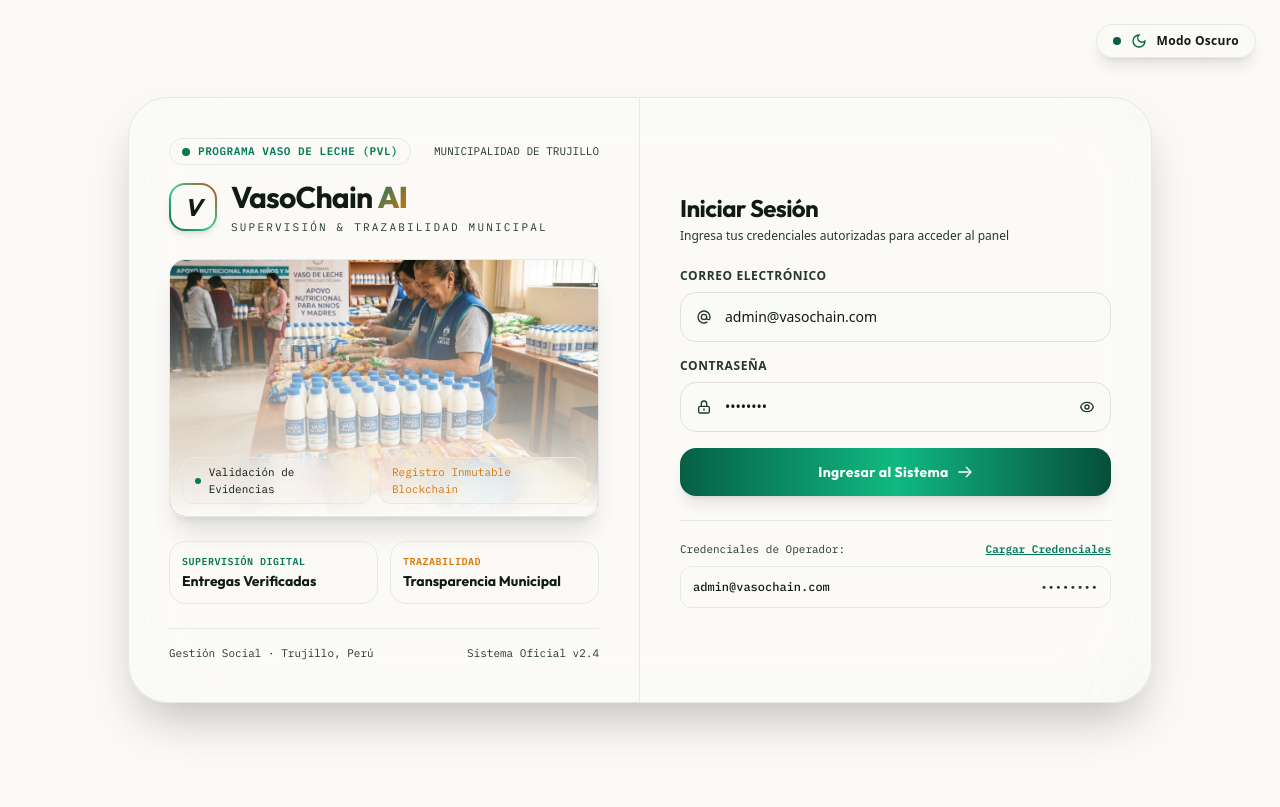
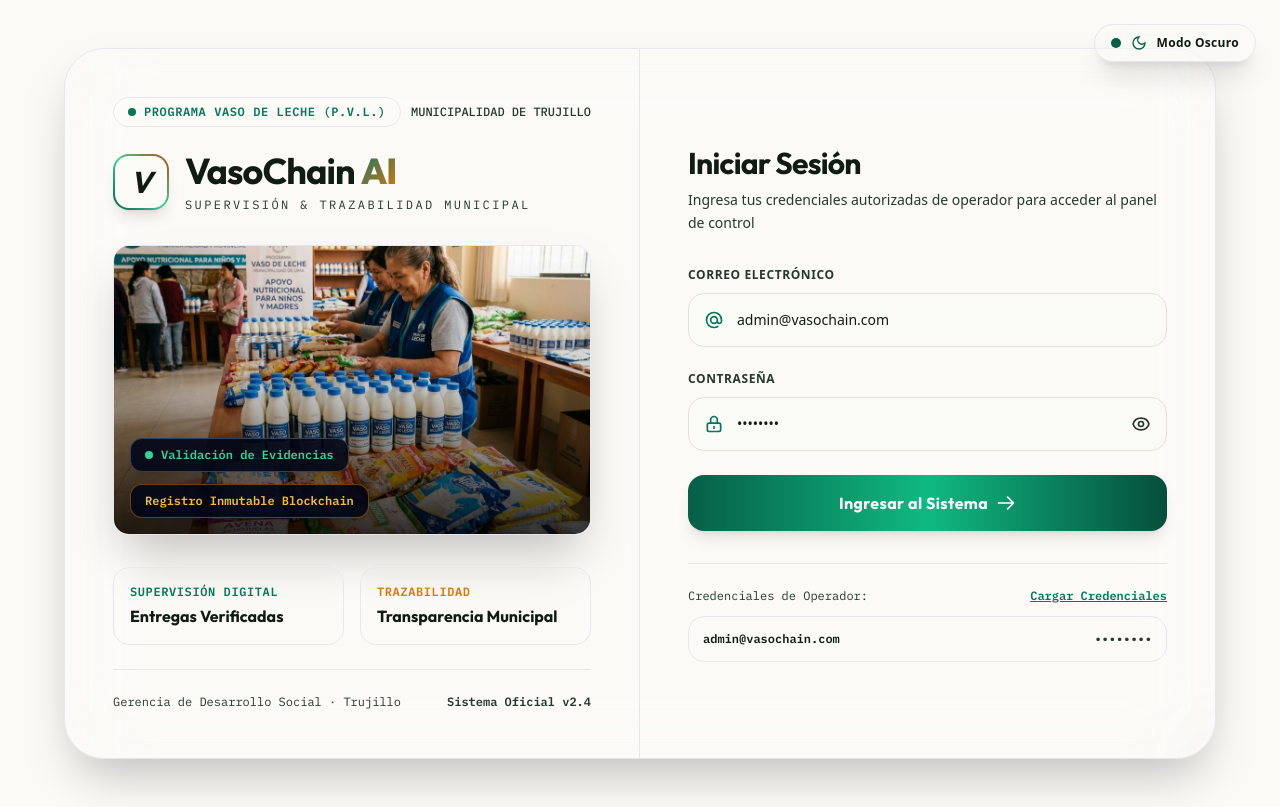
Before and after one commit to Prolexis/vasochainAI, a React (Vite) app in the folder frontend/: page /login in a window 1280 px wide. Built offline with nearby package versions, Linux system fonts and the light colour scheme.

Commit message:
style: diseno espacioso de alto contraste para login en modo claro y oscuro

```diff
--- a/frontend/src/pages/Login.jsx
+++ b/frontend/src/pages/Login.jsx
@@ -34,21 +34,21 @@
   };
 
   return (
-    <div className="min-h-screen relative flex items-center justify-center p-4 sm:p-6 lg:p-10 bg-ledger-950 text-paper-200 transition-colors duration-500 overflow-hidden font-sans">
+    <div className="min-h-screen relative flex items-center justify-center p-4 sm:p-6 lg:p-12 bg-ledger-950 text-paper-200 transition-colors duration-500 overflow-hidden font-sans">
 
-      {/* Fondo con resplandores suaves de apoyo social */}
-      <div className="absolute -top-48 -left-48 w-[30rem] h-[30rem] bg-confirm-500/15 rounded-full blur-[120px] pointer-events-none animate-pulse" />
-      <div className="absolute -bottom-48 -right-48 w-[30rem] h-[30rem] bg-seal-500/10 rounded-full blur-[120px] pointer-events-none" />
+      {/* Resplandores ambientales de fondo */}
+      <div className="absolute -top-40 -left-40 w-96 h-96 bg-confirm-500/10 rounded-full blur-[130px] pointer-events-none animate-pulse" />
+      <div className="absolute -bottom-40 -right-40 w-96 h-96 bg-seal-500/10 rounded-full blur-[130px] pointer-events-none" />
 
       {/* Botón Flotante Superior: Conmutador Modo Claro / Oscuro */}
       <div className="absolute top-6 right-6 z-50">
         <button
           onClick={toggleTheme}
-          className="flex items-center gap-2.5 px-4 py-2 rounded-full bg-ledger-900/80 border border-ledger-700/80 hover:border-confirm-400/50 text-paper-100 text-xs font-semibold tracking-wide shadow-lg backdrop-blur-xl transition-all duration-300 hover:scale-105 active:scale-95 group"
+          className="flex items-center gap-2.5 px-4 py-2.5 rounded-full bg-ledger-900/90 border border-ledger-700/80 hover:border-confirm-400/50 text-paper-100 text-xs font-semibold tracking-wide shadow-xl backdrop-blur-xl transition-all duration-300 hover:scale-105 active:scale-95 group"
         >
           {theme === 'dark' ? (
             <>
-              <span className="w-2 h-2 rounded-full bg-amber-400" />
+              <span className="w-2.5 h-2.5 rounded-full bg-amber-400" />
               <svg xmlns="http://www.w3.org/2000/svg" className="w-4 h-4 text-seal-400 group-hover:rotate-45 transition-transform" viewBox="0 0 24 24" fill="none" stroke="currentColor" strokeWidth="2">
                 <circle cx="12" cy="12" r="5"/>
                 <path d="M12 1v2M12 21v2M4.22 4.22l1.42 1.42M18.36 18.36l1.42 1.42M1 12h2M21 12h2M4.22 19.78l1.42-1.42M18.36 5.64l1.42-1.42"/>
@@ -57,7 +57,7 @@
             </>
           ) : (
             <>
-              <span className="w-2 h-2 rounded-full bg-confirm-500" />
+              <span className="w-2.5 h-2.5 rounded-full bg-confirm-500" />
               <svg xmlns="http://www.w3.org/2000/svg" className="w-4 h-4 text-confirm-500 group-hover:-rotate-12 transition-transform" viewBox="0 0 24 24" fill="none" stroke="currentColor" strokeWidth="2">
                 <path d="M12 3a6 6 0 0 0 9 9 9 9 0 1 1-9-9Z"/>
               </svg>
@@ -67,98 +67,102 @@
         </button>
       </div>
 
-      {/* Contenedor Principal Estilo Institucional 2026 */}
-      <div className="w-full max-w-5xl grid grid-cols-1 lg:grid-cols-12 rounded-[2.5rem] border border-ledger-700/80 bg-ledger-900/70 shadow-2xl overflow-hidden backdrop-blur-2xl z-10 hover-lift">
+      {/* Contenedor Principal Espacioso */}
+      <div className="w-full max-w-5xl lg:max-w-6xl grid grid-cols-1 lg:grid-cols-12 rounded-[2.5rem] border border-ledger-700/80 bg-ledger-900/80 shadow-2xl overflow-hidden backdrop-blur-2xl z-10 transition-all duration-300">
 
-        {/* Lado Izquierdo: Presentación del Programa Social Vaso de Leche */}
-        <div className="lg:col-span-6 relative flex flex-col justify-between p-8 lg:p-10 border-b lg:border-b-0 lg:border-r border-ledger-700/60 bg-gradient-to-b from-ledger-950/90 via-ledger-900/80 to-ledger-950/90">
+        {/* Lado Izquierdo: Presentación Institucional del Programa Social */}
+        <div className="lg:col-span-6 relative flex flex-col justify-between p-8 sm:p-10 lg:p-12 border-b lg:border-b-0 lg:border-r border-ledger-700/60 bg-gradient-to-b from-ledger-950/90 via-ledger-900/80 to-ledger-950/90">
 
-          {/* Header Superior con Identidad Municipal */}
-          <div className="relative z-10 space-y-3.5">
-            <div className="flex items-center justify-between">
-              <div className="inline-flex items-center gap-2 px-3 py-1 rounded-full bg-confirm-500/15 border border-confirm-400/30 text-confirm-400 text-[11px] font-mono tracking-wider font-semibold">
+          {/* Header Institucional con espacio holgado */}
+          <div className="space-y-4">
+            <div className="flex flex-wrap items-center justify-between gap-2">
+              <span className="inline-flex items-center gap-2 px-3.5 py-1.5 rounded-full bg-confirm-500/15 border border-confirm-400/30 text-confirm-400 text-xs font-mono font-bold tracking-wider">
                 <span className="w-2 h-2 rounded-full bg-confirm-400" />
-                PROGRAMA VASO DE LECHE (PVL)
-              </div>
-              <span className="text-[11px] font-mono text-paper-300/50">MUNICIPALIDAD DE TRUJILLO</span>
+                PROGRAMA VASO DE LECHE (P.V.L.)
+              </span>
+              <span className="text-xs font-mono text-paper-300/60 font-medium">
+                MUNICIPALIDAD DE TRUJILLO
+              </span>
             </div>
 
-            <div className="flex items-center gap-3.5">
-              <div className="w-12 h-12 rounded-2xl bg-gradient-to-tr from-confirm-500 via-emerald-400 to-seal-500 p-0.5 shadow-md">
+            <div className="flex items-center gap-4 pt-2">
+              <div className="w-14 h-14 rounded-2xl bg-gradient-to-tr from-confirm-500 via-emerald-400 to-seal-500 p-0.5 shadow-lg shrink-0">
                 <div className="w-full h-full rounded-[14px] bg-ledger-950 flex items-center justify-center">
-                  <span className="font-display italic text-paper-100 text-2xl font-bold">V</span>
+                  <span className="font-display italic text-paper-100 text-3xl font-bold">V</span>
                 </div>
               </div>
               <div>
-                <h1 className="text-2xl lg:text-3xl font-display font-bold text-paper-100 tracking-tight leading-none">
+                <h1 className="text-3xl lg:text-4xl font-display font-bold text-paper-100 tracking-tight leading-none">
                   VasoChain <span className="gradient-text">AI</span>
                 </h1>
-                <p className="text-[11px] uppercase tracking-[0.2em] text-paper-300/60 font-mono mt-1">
+                <p className="text-xs uppercase tracking-[0.2em] text-paper-300/70 font-mono mt-1.5">
                   Supervisión & Trazabilidad Municipal
                 </p>
               </div>
             </div>
           </div>
 
-          {/* Tarjeta de Fotografía Real de Insumos / Entrega */}
-          <div className="relative z-10 my-6 rounded-2xl border border-ledger-700/80 overflow-hidden shadow-xl group">
+          {/* Fotografía Real con Margen Amplio y Badges de Alto Contraste */}
+          <div className="my-8 rounded-2xl border border-ledger-700/80 overflow-hidden shadow-2xl relative group">
             <img
               src={loginHeroImg}
               alt="Programa Vaso de Leche Trujillo"
-              className="w-full h-56 lg:h-64 object-cover object-center group-hover:scale-105 transition-transform duration-700"
+              className="w-full h-64 lg:h-72 object-cover object-center group-hover:scale-105 transition-transform duration-700"
             />
 
-            {/* Sombra sutil de degradado */}
-            <div className="absolute inset-0 bg-gradient-to-t from-ledger-950 via-ledger-950/20 to-transparent" />
+            {/* Sombra de viñeta para asegurar legibilidad */}
+            <div className="absolute inset-0 bg-gradient-to-t from-black/80 via-black/20 to-transparent" />
 
-            {/* Badges de Verificación Institucional */}
-            <div className="absolute bottom-3 left-3 right-3 flex items-center justify-between gap-2 z-10">
-              <div className="px-3 py-1.5 rounded-xl bg-ledger-950/85 border border-ledger-700/80 backdrop-blur-md text-[11px] font-mono text-paper-100 flex items-center gap-2">
-                <span className="w-1.5 h-1.5 rounded-full bg-confirm-400" />
+            {/* Badges de Alto Contraste sobre la Imagen */}
+            <div className="absolute bottom-4 left-4 right-4 flex flex-wrap items-center justify-between gap-3 z-10">
+              <div className="px-3.5 py-2 rounded-xl bg-slate-950/90 border border-slate-700 text-xs font-mono text-emerald-400 font-semibold shadow-lg flex items-center gap-2">
+                <span className="w-2 h-2 rounded-full bg-emerald-400" />
                 Validación de Evidencias
               </div>
-              <div className="px-3 py-1.5 rounded-xl bg-ledger-950/85 border border-seal-400/30 backdrop-blur-md text-[11px] font-mono text-seal-400 flex items-center gap-1.5">
-                <span>Registro Inmutable Blockchain</span>
+              <div className="px-3.5 py-2 rounded-xl bg-slate-950/90 border border-amber-500/40 text-xs font-mono text-amber-400 font-semibold shadow-lg">
+                Registro Inmutable Blockchain
               </div>
             </div>
           </div>
 
-          {/* Indicadores Institucionales */}
-          <div className="relative z-10 grid grid-cols-2 gap-3">
-            <div className="p-3 rounded-2xl bg-ledger-950/60 border border-ledger-700/60 backdrop-blur-md">
-              <div className="text-[10px] font-mono uppercase text-confirm-400 font-bold tracking-wider">Supervisión Digital</div>
-              <div className="text-sm font-bold text-paper-100 mt-0.5 font-display">Entregas Verificadas</div>
+          {/* Tarjetas de Indicadores Institucionales Espaciadas */}
+          <div className="grid grid-cols-2 gap-4">
+            <div className="p-4 rounded-2xl bg-ledger-950/70 border border-ledger-700/70 backdrop-blur-md">
+              <div className="text-xs font-mono uppercase text-confirm-400 font-bold tracking-wider">Supervisión Digital</div>
+              <div className="text-base font-bold text-paper-100 mt-1 font-display">Entregas Verificadas</div>
             </div>
-            <div className="p-3 rounded-2xl bg-ledger-950/60 border border-ledger-700/60 backdrop-blur-md">
-              <div className="text-[10px] font-mono uppercase text-seal-400 font-bold tracking-wider">Trazabilidad</div>
-              <div className="text-sm font-bold text-paper-100 mt-0.5 font-display">Transparencia Municipal</div>
+            <div className="p-4 rounded-2xl bg-ledger-950/70 border border-ledger-700/70 backdrop-blur-md">
+              <div className="text-xs font-mono uppercase text-seal-400 font-bold tracking-wider">Trazabilidad</div>
+              <div className="text-base font-bold text-paper-100 mt-1 font-display">Transparencia Municipal</div>
             </div>
           </div>
 
-          {/* Footer de la columna izquierda */}
-          <div className="relative z-10 pt-4 mt-6 border-t border-ledger-700/50 text-[11px] font-mono text-paper-300/50 flex items-center justify-between">
-            <span>Gestión Social · Trujillo, Perú</span>
-            <span className="text-confirm-400/80">Sistema Oficial v2.4</span>
+          {/* Footer de Columna Izquierda */}
+          <div className="pt-6 mt-6 border-t border-ledger-700/50 text-xs font-mono text-paper-300/50 flex items-center justify-between">
+            <span>Gerencia de Desarrollo Social · Trujillo</span>
+            <span className="text-confirm-400/80 font-bold">Sistema Oficial v2.4</span>
           </div>
 
         </div>
 
-        {/* Lado Derecho: Formulario de Inicio de Sesión */}
-        <div className="lg:col-span-6 flex flex-col justify-center p-8 lg:p-10 bg-ledger-900/40 backdrop-blur-xl">
+        {/* Lado Derecho: Formulario de Inicio de Sesión Limpio y Espacioso */}
+        <div className="lg:col-span-6 flex flex-col justify-center p-8 sm:p-10 lg:p-12 bg-ledger-900/40 backdrop-blur-xl">
 
-          <div className="mb-6">
-            <h2 className="text-2xl font-bold text-paper-100 font-display tracking-tight">Iniciar Sesión</h2>
-            <p className="text-xs text-paper-300/70 mt-1">Ingresa tus credenciales autorizadas para acceder al panel</p>
+          <div className="mb-8">
+            <h2 className="text-3xl font-bold text-paper-100 font-display tracking-tight">Iniciar Sesión</h2>
+            <p className="text-sm text-paper-300/70 mt-2 leading-relaxed">
+              Ingresa tus credenciales autorizadas de operador para acceder al panel de control
+            </p>
           </div>
 
-          <form onSubmit={handleLogin} className="space-y-4">
+          <form onSubmit={handleLogin} className="space-y-6">
             <div>
-              <label className="block text-paper-200 text-xs font-semibold uppercase tracking-wider mb-2">
+              <label className="block text-paper-200 text-xs font-bold uppercase tracking-wider mb-2.5">
                 Correo Electrónico
               </label>
               <div className="relative">
-                <div className="absolute inset-y-0 left-0 pl-4 flex items-center pointer-events-none text-paper-300/40">
-                  <svg xmlns="http://www.w3.org/2000/svg" className="w-4 h-4 text-confirm-400/80" fill="none" viewBox="0 0 24 24" stroke="currentColor">
+                <div className="absolute inset-y-0 left-0 pl-4 flex items-center pointer-events-none text-confirm-400">
+                  <svg xmlns="http://www.w3.org/2000/svg" className="w-5 h-5" fill="none" viewBox="0 0 24 24" stroke="currentColor">
                     <path strokeLinecap="round" strokeLinejoin="round" strokeWidth="2" d="M16 12a4 4 0 10-8 0 4 4 0 008 0zm0 0v1.5a2.5 2.5 0 005 0V12a9 9 0 10-9 9m4.5-1.206a8.959 8.959 0 01-4.5 1.207" />
                   </svg>
                 </div>
@@ -166,7 +170,7 @@
                   type="email"
                   value={email}
                   onChange={(e) => setEmail(e.target.value)}
-                  className="w-full bg-ledger-950/80 border border-ledger-700/80 rounded-2xl pl-11 pr-4 py-3.5 text-paper-100 placeholder-paper-300/30 focus:outline-none focus:border-confirm-400 focus:ring-2 focus:ring-confirm-400/20 transition-all text-sm font-medium"
+                  className="w-full bg-ledger-950/80 border border-ledger-700 rounded-2xl pl-12 pr-4 py-4 text-paper-100 placeholder-paper-300/30 focus:outline-none focus:border-confirm-400 focus:ring-2 focus:ring-confirm-400/20 transition-all text-sm font-medium"
                   placeholder="admin@vasochain.com"
                   required
                 />
@@ -174,12 +178,12 @@
             </div>
 
             <div>
-              <label className="block text-paper-200 text-xs font-semibold uppercase tracking-wider mb-2">
+              <label className="block text-paper-200 text-xs font-bold uppercase tracking-wider mb-2.5">
                 Contraseña
               </label>
               <div className="relative">
-                <div className="absolute inset-y-0 left-0 pl-4 flex items-center pointer-events-none text-paper-300/40">
-                  <svg xmlns="http://www.w3.org/2000/svg" className="w-4 h-4 text-confirm-400/80" fill="none" viewBox="0 0 24 24" stroke="currentColor">
+                <div className="absolute inset-y-0 left-0 pl-4 flex items-center pointer-events-none text-confirm-400">
+                  <svg xmlns="http://www.w3.org/2000/svg" className="w-5 h-5" fill="none" viewBox="0 0 24 24" stroke="currentColor">
                     <path strokeLinecap="round" strokeLinejoin="round" strokeWidth="2" d="M12 15v2m-6 4h12a2 2 0 002-2v-6a2 2 0 00-2-2H6a2 2 0 00-2 2v6a2 2 0 002 2zm10-10V7a4 4 0 00-8 0v4h8z" />
                   </svg>
                 </div>
@@ -187,21 +191,22 @@
                   type={showPassword ? 'text' : 'password'}
                   value={password}
                   onChange={(e) => setPassword(e.target.value)}
-                  className="w-full bg-ledger-950/80 border border-ledger-700/80 rounded-2xl pl-11 pr-11 py-3.5 text-paper-100 placeholder-paper-300/30 focus:outline-none focus:border-confirm-400 focus:ring-2 focus:ring-confirm-400/20 transition-all text-sm font-medium"
+                  className="w-full bg-ledger-950/80 border border-ledger-700 rounded-2xl pl-12 pr-12 py-4 text-paper-100 placeholder-paper-300/30 focus:outline-none focus:border-confirm-400 focus:ring-2 focus:ring-confirm-400/20 transition-all text-sm font-medium"
                   placeholder="••••••••"
                   required
                 />
                 <button
                   type="button"
                   onClick={() => setShowPassword(!showPassword)}
-                  className="absolute inset-y-0 right-0 pr-4 flex items-center text-paper-300/50 hover:text-paper-100 transition-colors"
+                  className="absolute inset-y-0 right-0 pr-4 flex items-center text-paper-300/50 hover:text-paper-100 transition-colors cursor-pointer"
+                  title={showPassword ? "Ocultar contraseña" : "Mostrar contraseña"}
                 >
                   {showPassword ? (
-                    <svg xmlns="http://www.w3.org/2000/svg" className="w-4 h-4" fill="none" viewBox="0 0 24 24" stroke="currentColor">
+                    <svg xmlns="http://www.w3.org/2000/svg" className="w-5 h-5" fill="none" viewBox="0 0 24 24" stroke="currentColor">
                       <path strokeLinecap="round" strokeLinejoin="round" strokeWidth="2" d="M13.875 18.825A10.05 10.05 0 0112 19c-4.478 0-8.268-2.943-9.543-7a9.97 9.97 0 011.563-3.029m5.858-5.908a8.97 8.97 0 013.682-.863c4.478 0 8.268 2.943 9.542 7a10.025 10.025 0 01-4.132 5.411m-1.782 1.782a9.96 9.96 0 01-3.63.782m0-14a9.96 9.96 0 00-3.63.782m-3.63-3.63L21 21" />
                     </svg>
                   ) : (
-                    <svg xmlns="http://www.w3.org/2000/svg" className="w-4 h-4" fill="none" viewBox="0 0 24 24" stroke="currentColor">
+                    <svg xmlns="http://www.w3.org/2000/svg" className="w-5 h-5" fill="none" viewBox="0 0 24 24" stroke="currentColor">
                       <path strokeLinecap="round" strokeLinejoin="round" strokeWidth="2" d="M15 12a3 3 0 11-6 0 3 3 0 016 0z" />
                       <path strokeLinecap="round" strokeLinejoin="round" strokeWidth="2" d="M2.458 12C3.732 7.943 7.523 5 12 5c4.478 0 8.268 2.943 9.542 7-1.274 4.057-5.064 7-9.542 7-4.477 0-8.268-2.943-9.542-7z" />
                     </svg>
@@ -211,8 +216,8 @@
             </div>
 
             {error && (
-              <div className="p-3.5 rounded-2xl bg-red-500/10 border border-red-500/30 text-red-400 text-xs font-mono flex items-center gap-2">
-                <svg xmlns="http://www.w3.org/2000/svg" className="w-4 h-4 shrink-0 text-red-400" viewBox="0 0 24 24" fill="none" stroke="currentColor" strokeWidth="2">
+              <div className="p-4 rounded-2xl bg-red-500/10 border border-red-500/30 text-red-400 text-xs font-mono flex items-center gap-2.5">
+                <svg xmlns="http://www.w3.org/2000/svg" className="w-5 h-5 shrink-0 text-red-400" viewBox="0 0 24 24" fill="none" stroke="currentColor" strokeWidth="2">
                   <circle cx="12" cy="12" r="10"/><line x1="12" y1="8" x2="12" y2="12"/><line x1="12" y1="16" x2="12.01" y2="16"/>
                 </svg>
                 <span>{error}</span>
@@ -222,11 +227,11 @@
             <button
               type="submit"
               disabled={loading}
-              className="w-full mt-2 bg-gradient-to-r from-confirm-500 via-emerald-500 to-confirm-600 hover:from-confirm-400 hover:to-confirm-500 text-white py-3.5 rounded-2xl font-bold font-display text-sm tracking-wide transition-all shadow-lg shadow-confirm-500/25 hover:shadow-confirm-500/40 hover:scale-[1.01] active:scale-[0.99] disabled:opacity-50 disabled:cursor-not-allowed flex items-center justify-center gap-2 cursor-pointer"
+              className="w-full mt-3 bg-gradient-to-r from-confirm-500 via-emerald-500 to-confirm-600 hover:from-confirm-400 hover:to-confirm-500 text-white py-4 rounded-2xl font-bold font-display text-base tracking-wide transition-all shadow-lg shadow-confirm-500/25 hover:shadow-confirm-500/40 hover:scale-[1.01] active:scale-[0.99] disabled:opacity-50 disabled:cursor-not-allowed flex items-center justify-center gap-2 cursor-pointer"
             >
               {loading ? (
                 <>
-                  <svg className="animate-spin -ml-1 mr-2 h-4 w-4 text-white" xmlns="http://www.w3.org/2000/svg" fill="none" viewBox="0 0 24 24">
+                  <svg className="animate-spin -ml-1 mr-2 h-5 w-5 text-white" xmlns="http://www.w3.org/2000/svg" fill="none" viewBox="0 0 24 24">
                     <circle className="opacity-25" cx="12" cy="12" r="10" stroke="currentColor" strokeWidth="4"></circle>
                     <path className="opacity-75" fill="currentColor" d="M4 12a8 8 0 018-8V0C5.373 0 0 5.373 0 12h4zm2 5.291A7.962 7.962 0 014 12H0c0 3.042 1.135 5.824 3 7.938l3-2.647z"></path>
                   </svg>
@@ -235,7 +240,7 @@
               ) : (
                 <>
                   <span>Ingresar al Sistema</span>
-                  <svg xmlns="http://www.w3.org/2000/svg" className="w-4 h-4" fill="none" viewBox="0 0 24 24" stroke="currentColor">
+                  <svg xmlns="http://www.w3.org/2000/svg" className="w-5 h-5" fill="none" viewBox="0 0 24 24" stroke="currentColor">
                     <path strokeLinecap="round" strokeLinejoin="round" strokeWidth="2" d="M14 5l7 7m0 0l-7 7m7-7H3" />
                   </svg>
                 </>
@@ -244,20 +249,20 @@
           </form>
 
           {/* Autorellenado rápido de credenciales */}
-          <div className="mt-6 pt-5 border-t border-ledger-700/50">
-            <div className="flex items-center justify-between mb-2">
-              <span className="text-[11px] font-mono text-paper-300/60">Credenciales de Operador:</span>
+          <div className="mt-8 pt-6 border-t border-ledger-700/60">
+            <div className="flex items-center justify-between mb-3">
+              <span className="text-xs font-mono text-paper-300/60">Credenciales de Operador:</span>
               <button
                 type="button"
                 onClick={() => handleQuickFill('admin@vasochain.com', 'admin123')}
-                className="text-[11px] font-mono font-bold text-confirm-400 hover:text-confirm-300 underline cursor-pointer transition-colors"
+                className="text-xs font-mono font-bold text-confirm-400 hover:text-confirm-300 underline cursor-pointer transition-colors"
               >
                 Cargar Credenciales
               </button>
             </div>
-            <div className="p-3 rounded-xl bg-ledger-950/60 border border-ledger-700/60 text-xs font-mono text-paper-200 flex items-center justify-between">
-              <span className="text-paper-100 font-medium">admin@vasochain.com</span>
-              <span className="text-paper-300/40">••••••••</span>
+            <div className="p-3.5 rounded-2xl bg-ledger-950/70 border border-ledger-700/70 text-xs font-mono text-paper-200 flex items-center justify-between">
+              <span className="text-paper-100 font-semibold">admin@vasochain.com</span>
+              <span className="text-paper-300/40 font-bold">••••••••</span>
             </div>
           </div>
 
```
